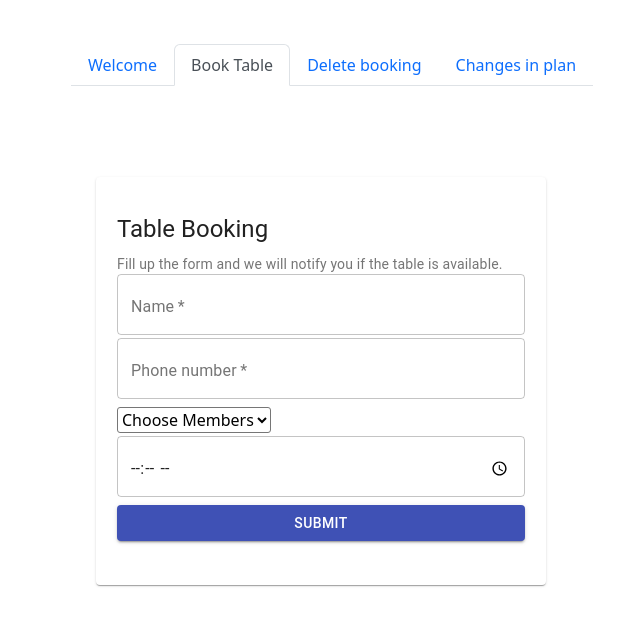
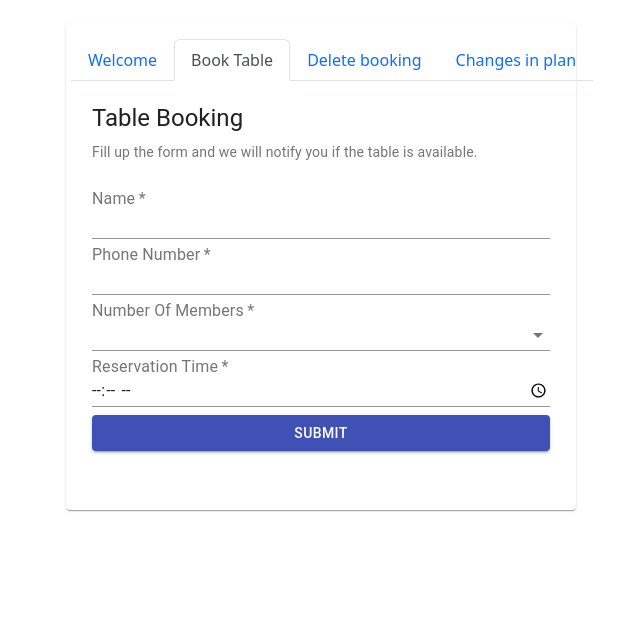
Before and after one commit to Aarish-datagrokr/Restaurant-Frontend-TS, a React (Create React App) app: page / in a window 1280 px wide. Both pictures are taken after a click on the tab "Book Table". Shown: the top 626 px of the page, without its empty margins (319-959 px from the left). Built offline with nearby package versions, Linux system fonts and the light colour scheme.

Commit message:
Styling Changes

```diff
--- a/src/App.tsx
+++ b/src/App.tsx
@@ -12,26 +12,26 @@ function App() {
   return (
     <Container className="py-4">
         <Row className="justify-content-center">
-        <Card style={{ maxWidth: 510,  padding: "20px 5px", margin: "0 auto", boxShadow: "none"}}>
+        <Card style={{ maxWidth: 510,  padding: "15px 5px", margin: "0 auto"}}>
           <Tabs defaultActiveKey="first" variant='tabs'  className='mb-1 p-0' style={{position:"absolute"}}>
 
-              <Tab title="Welcome" eventKey="first" style={{paddingTop:"100pt"}}>
-                <Card>
+              <Tab title="Welcome" eventKey="first" style={{paddingTop:"50pt"}}>
+                <Card style={{boxShadow: "none"}}>
               <Typography gutterBottom variant="h4" align="center">
                   Welcome to XYZ-Restaurant, We have tables available for maximum 4 people and booking is closed after 8 pm.
               </Typography>
               </Card>
               </Tab>
 
-              <Tab title="Book Table" eventKey="second" style={{paddingTop:"100pt"}}>
+              <Tab title="Book Table" eventKey="second" style={{paddingTop:"20pt"}}>
                 <BookingForm />
               </Tab>
 
-              <Tab title="Delete booking" eventKey="third" style={{paddingTop:"100pt"}}>
+              <Tab title="Delete booking" eventKey="third" style={{paddingTop:"20pt"}}>
                 <CancelBookingForm />
               </Tab>
 
-              <Tab title="Changes in plan" eventKey="fourth" style={{paddingTop:"100pt"}}>
+              <Tab title="Changes in plan" eventKey="fourth" style={{paddingTop:"20pt"}}>
                 <UpdateBookingForm />
               </Tab>
 
--- a/src/components/BookingForm.tsx
+++ b/src/components/BookingForm.tsx
@@ -1,15 +1,11 @@
-import React,{ReactEventHandler, useState} from 'react';
-import { Grid, makeStyles, TextField, Button, Card, CardContent, Typography, TextFieldProps } from '@material-ui/core';
-import Select from 'react-select';
+import React,{useState} from 'react';
+import { Grid, makeStyles, TextField, Button, Card, CardContent, Typography, Select, InputLabel } from '@material-ui/core';
 import axios from 'axios';
 import Dialog from "@material-ui/core/Dialog";
 import DialogContentText from "@material-ui/core/DialogContentText";
 import DialogTitle from "@material-ui/core/DialogTitle";
 import DialogActions from "@material-ui/core/DialogActions";
 import DialogContent from "@material-ui/core/DialogContent";
-import './styles/select.css';
-import { grey } from '@material-ui/core/colors';
-
 
 const useStyles = makeStyles((Theme) => ({
   backDrop: {
@@ -33,7 +29,8 @@ const BookingForm = () => {
   const [members,setMembers]=useState<number>(0);
   const [reservationTime,setReservationTime]=useState<TimerHandler>('');
   const [bookingStatus,setBookingStatus]=useState<string>('Enter details to book table.');
-  const membersChange = (event: React.ChangeEvent<HTMLSelectElement>) => {
+
+  const membersChange = (event: React.ChangeEvent<{ name?: string | undefined; value: unknown; }>) => {
     const value = event.target.value;
     if(value=='1') setMembers(1);
     if(value=='2') setMembers(2);
@@ -92,40 +89,43 @@ const BookingForm = () => {
     return (
       <div className="App">
         <Grid>
-          <Card style={{ maxWidth: 450,  padding: "20px 5px", margin: "0 auto" }}>
+          <Card style={{ maxWidth: 510, maxHeight: "100%" ,padding: "20px 5px", margin: "0 auto", boxShadow: "none" }}>
             <CardContent>
               <Typography gutterBottom variant="h5">
                 Table Booking
             </Typography>
               <Typography variant="body2" color="textSecondary" component="p" gutterBottom>
                 Fill up the form and we will notify you if the table is available.
-            </Typography>
+            </Typography> <br />
               <form onSubmit={(e)=> handleSubmit(e)}>
                 <Grid container spacing={1}>
                   <Grid xs={12} item>
-                    <TextField name="name" onChange={event => setName(event.target.value)} value={name} placeholder="Enter full name" label="Name" variant="outlined" fullWidth required />
+                  <InputLabel required>Name</InputLabel>
+                    <TextField name="name" onChange={event => setName(event.target.value)} value={name} variant="standard" fullWidth required />
                   </Grid>
                   <Grid item xs={12}>
+                  <InputLabel required>Phone Number</InputLabel>
                     <TextField name="phoneNo" inputProps={{maxLength:10, minLength:10}} onChange={(event) => {
                        const re = /^[0-9\b]+$/;
                        if (event.target.value === '' || re.test(event.target.value)) {
                       setPhoneNo(event.target.value);
                     }}}
-                       value={phoneNo} placeholder="Enter phone number" label="Phone number" variant="outlined" fullWidth required />
+                       value={phoneNo} variant="standard" fullWidth required />
                   </Grid>
                   <Grid item xs={12}>
-                  <select name="members" value={members} onChange={membersChange} placeholder='Members' className='select-dropdown'>
+                    <InputLabel required>Number Of Members</InputLabel>
+                  <Select name="members" value={members} onChange={membersChange} placeholder='Members' variant="standard" fullWidth >
                     <option value='0' selected disabled>
-                      Choose Members
                     </option>
                     <option value='1'>1</option>
                     <option value='2'>2</option>
                     <option value='3'>3</option>
                     <option value='4'>4</option>
-                  </select>
+                  </Select>
                   </Grid>
                     <Grid item xs={12}>
-                    <TextField name="reservationTime" type="time" onChange={event => setReservationTime(event.target.value)} value={reservationTime} placeholder="Enter reservation time" variant="outlined" fullWidth required />
+                    <InputLabel required>Reservation Time</InputLabel>
+                    <TextField name="reservationTime" type="time" onChange={event => setReservationTime(event.target.value)} value={reservationTime} placeholder="Enter reservation time" variant="standard" fullWidth required />
                   </Grid>
                   <Grid item xs={12}>
                     <Button type="submit" variant="contained"  onClick={handleClickToOpen} color="primary" fullWidth>Submit</Button>
--- a/src/components/CancelBookingForm.tsx
+++ b/src/components/CancelBookingForm.tsx
@@ -1,5 +1,5 @@
 import React,{useState} from 'react';
-import {Theme, Grid, TextField, Button, Card, CardContent, Typography, makeStyles} from '@material-ui/core';
+import {Theme, Grid, TextField, Button, Card, CardContent, Typography, makeStyles, InputLabel} from '@material-ui/core';
 import axios, { responseEncoding } from 'axios';
 import Dialog from "@material-ui/core/Dialog";
 import DialogContentText from "@material-ui/core/DialogContentText";
@@ -53,23 +53,24 @@ const useStyles = makeStyles((Theme) => ({
     return (
       <div className="App">
         <Grid>
-          <Card style={{ maxWidth: 450, padding: "20px 5px", margin: "0 auto" }}>
+          <Card style={{ maxWidth: 510, padding: "20px 5px", margin: "0 auto" , boxShadow: "none"}}>
             <CardContent>
               <Typography gutterBottom variant="h5">
                 Cancel Booking
             </Typography>
               <Typography variant="body2" color="textSecondary" component="p" gutterBottom>
                 Enter your registered phone number
-            </Typography>
+            </Typography> <br />
               <form onSubmit={handleSubmit}>
                 <Grid container spacing={1}>
                   <Grid item xs={12}>
+                  <InputLabel>Phone Number</InputLabel>
                   <TextField name="phoneNo" inputProps={{maxLength:10, minLength:10}} onChange={(event) => {
                        const re = /^[0-9\b]+$/;
                        if (event.target.value === '' || re.test(event.target.value)) {
                       setPhoneNo(event.target.value);
                     }}}
-                       value={phoneNo} placeholder="Enter phone number" label="Phone number" variant="outlined" fullWidth required />
+                       value={phoneNo} variant="standard" fullWidth required />
                   </Grid>
                   <Grid item xs={12}>
                     <Button type="submit" variant="contained" onClick={handleClickToOpen} color="primary" fullWidth>Delete</Button>
--- a/src/components/UpdateBookingForm.tsx
+++ b/src/components/UpdateBookingForm.tsx
@@ -1,6 +1,5 @@
 import React,{useState} from 'react';
-import {Theme,makeStyles, Grid, TextField, Button, Card, CardContent, Typography } from '@material-ui/core';
-import Select from 'react-select';
+import {Theme,makeStyles, Grid, TextField, Button, Card, CardContent, Typography, Select, InputLabel } from '@material-ui/core';
 import axios from 'axios';
 import Dialog from "@material-ui/core/Dialog";
 import DialogContentText from "@material-ui/core/DialogContentText";
@@ -24,7 +23,7 @@ const UpdateBookingForm = () => {
   const [reservationTime,setReservationTime]=useState<TimerHandler>('');
   const [updationStatus,setUpdationStatus]=useState<string>('Enter details to Update.');
 
-  const membersChange = (event: React.ChangeEvent<HTMLSelectElement>) => {
+  const membersChange = (event: React.ChangeEvent<{ name?: string | undefined; value: unknown; }>) => {
     const value = event.target.value;
     if(value=='1') setMembers(1);
     if(value=='2') setMembers(2);
@@ -84,37 +83,39 @@ const UpdateBookingForm = () => {
     return (
       <div className="App">
         <Grid>
-          <Card style={{ maxWidth: 450, padding: "20px 5px", margin: "0 auto" }}>
+          <Card style={{ maxWidth: 510, padding: "20px 5px", margin: "0 auto", boxShadow: "none" }}>
             <CardContent>
               <Typography gutterBottom variant="h5">
                 Change Booking Details
             </Typography>
               <Typography variant="body2" color="textSecondary" component="p" gutterBottom>
                 Enter registered phone number and changes you want to update
-            </Typography>
+            </Typography> <br />
               <form onSubmit={(e)=> handleSubmit(e)}>
                 <Grid container spacing={1}>
                   <Grid item xs={12}>
+                    <InputLabel>Phone Number</InputLabel>
                   <TextField name="phoneNo" inputProps={{maxLength:10, minLength:10}} onChange={(event) => {
                        const re = /^[0-9\b]+$/;
                        if (event.target.value === '' || re.test(event.target.value)) {
                       setPhoneNo(event.target.value);
                     }}}
-                       value={phoneNo} placeholder="Enter phone number" label="Phone number" variant="outlined" fullWidth required />
+                       value={phoneNo} variant="standard" fullWidth required />
                   </Grid>
                   <Grid item xs={12}>
-                  <select name="members" value={members} onChange={membersChange} placeholder='Members' className='select-dropdown'>
+                  <InputLabel>Number Of Members</InputLabel>
+                  <Select name="members" value={members} onChange={membersChange} fullWidth>
                     <option value='0' selected disabled>
-                      Choose Members
                     </option>
                     <option value='1'>1</option>
                     <option value='2'>2</option>
                     <option value='3'>3</option>
                     <option value='4'>4</option>
-                  </select>
+                  </Select>
                   </Grid>
                   <Grid item xs={12}>
-                  <TextField name="reservationTime" type="time" onChange={event => setReservationTime(event.target.value)} value={reservationTime} placeholder="Enter reservation time" variant="outlined" fullWidth required />
+                  <InputLabel>Reservation Time</InputLabel>
+                  <TextField name="reservationTime" type="time" onChange={event => setReservationTime(event.target.value)} value={reservationTime} variant="standard" fullWidth required />
                   </Grid>
                   <Grid item xs={12}>
                     <Button type="submit" variant="contained"  onClick={handleClickToOpen} color="primary" fullWidth>Update</Button>
```
